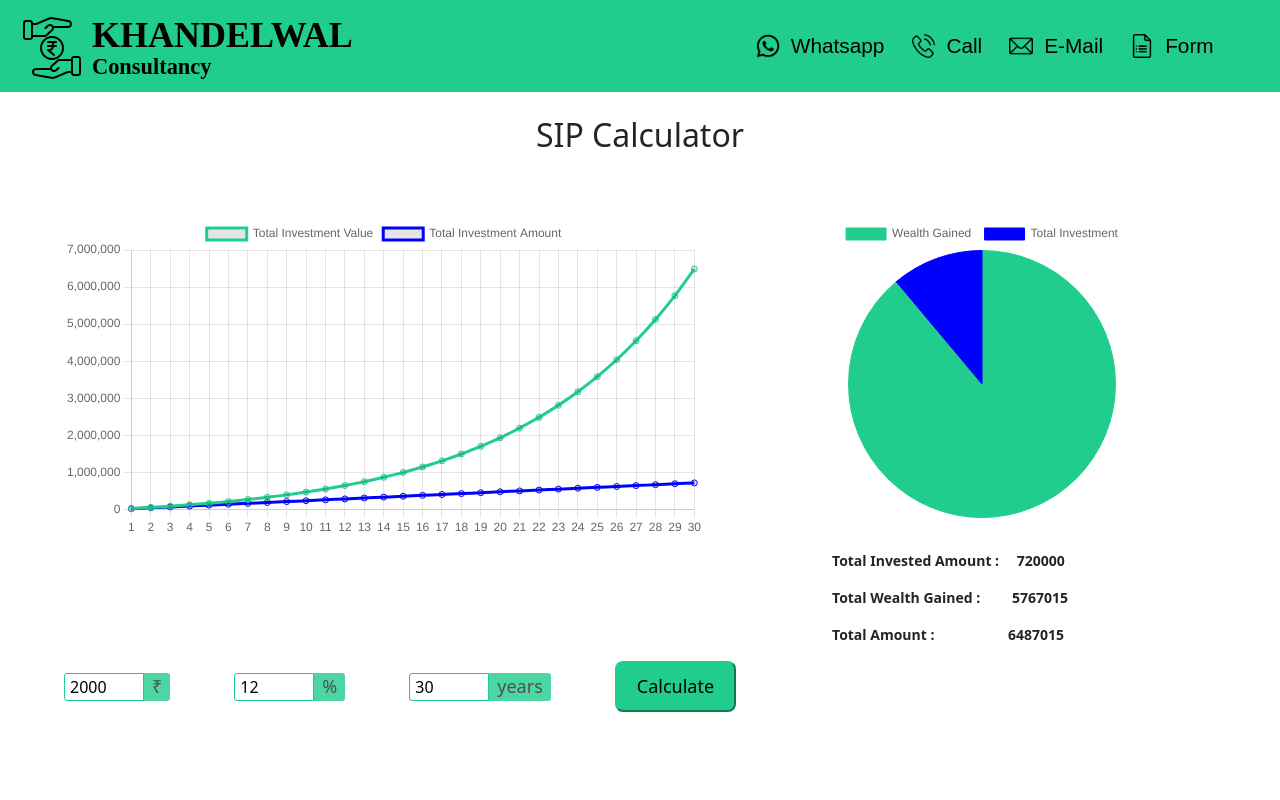
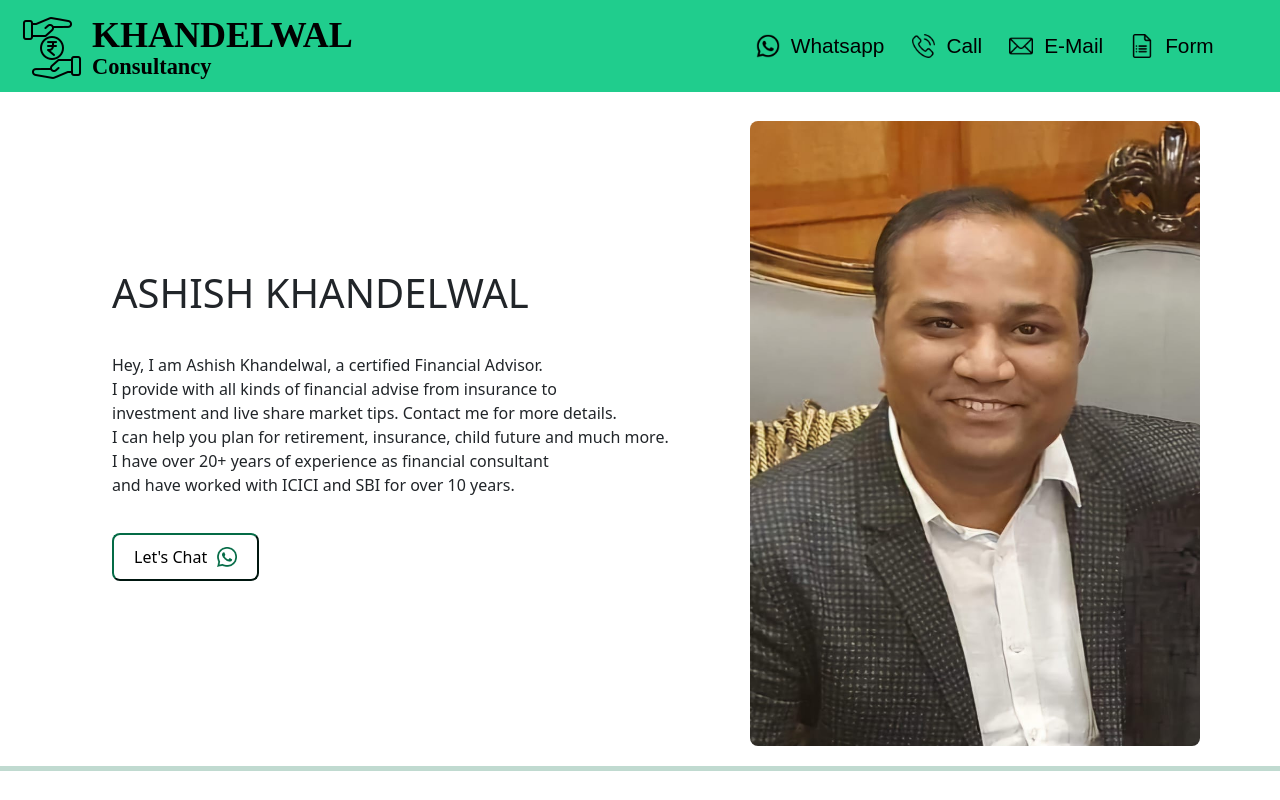
Before and after one commit to ashk29/ashk-financial-consultant, a React (Create React App) app: page / in a window 1280 px wide. Shown: the top 800 px of the page. Built offline with nearby package versions, Linux system fonts and the light colour scheme.

Commit message:
Complete SIP calculator

```diff
--- a/src/App.js
+++ b/src/App.js
@@ -1,24 +1,17 @@
 import React from "react";
 import "./App.css";
-import IntroPage from "./components/IntroPage";
-import OfferPage from "./components/OfferPage";
-import WhyPage from "./components/WhyPage";
-import Videos from "./components/VideoPage";
-import Navbar from "./components/Navbar";
-import Questions from "./components/Questions";
-import SipCalculator from "./components/sip_calc/SipCalculator";
+import HomePage from "./pages/HomePage";
+import SipCalc from "./pages/SipCalc";
+import { HashRouter, Route, Router, Routes } from "react-router-dom";
 
 function App() {
   return (
-    <>
-      <Navbar />
-      <SipCalculator />
-      <IntroPage />
-      <Questions />
-      <OfferPage />
-      <WhyPage />
-      <Videos />
-    </>
+    <HashRouter>
+      <Routes>
+        <Route path="/" element={<HomePage />} />
+        <Route path="/sip-calculator" element={<SipCalc />} />
+      </Routes>
+    </HashRouter>
   );
 }
 
--- a/src/components/Questions.js
+++ b/src/components/Questions.js
@@ -1,7 +1,12 @@
 import React from "react";
 import "./Questions.css";
+import { useNavigate } from "react-router-dom";
 
 export default function Questions() {
+  const navigate = useNavigate();
+  const handleNavigate = () => {
+    navigate("/sip-calculator");
+  };
   return (
     <>
       <hr className="page-line"></hr>
@@ -9,14 +14,19 @@ export default function Questions() {
       <div className="questions-page-container">
         <div className="question">
           <img src="images/how-much-sip.png" className="question-img"></img>
-          <button className="question-btn">SIP Calculator</button>
+          <button className="question-btn" onClick={handleNavigate}>
+            SIP Calculator
+          </button>
         </div>
         <div className="question">
           <img
             src="images/are-you-protected.png"
             className="question-img"
           ></img>
-          <a href="https://lisalesbuddy.adityabirlacapital.com/abslitools/financialprotectiontool/financialprotection.html?advisor_code=1624464133686&need_id=1624526620665&link_code=1725711361937" target="_blank">
+          <a
+            href="https://lisalesbuddy.adityabirlacapital.com/abslitools/financialprotectiontool/financialprotection.html?advisor_code=1624464133686&need_id=1624526620665&link_code=1725711361937"
+            target="_blank"
+          >
             <button className="question-btn"> Check Protection Score</button>
           </a>
         </div>
--- a/src/components/sip_calc/SipCalculator.css
+++ b/src/components/sip_calc/SipCalculator.css
@@ -1,5 +1,6 @@
 .sip-calculator-container {
   margin-top: 100px;
+  margin-bottom: 100px;
 }
 
 .sip-chart {
@@ -47,10 +48,7 @@ input[type="number"]::-webkit-inner-spin-button {
 
 .sign{
   background-color: #20cd8d;
-  /* width: 30px; */
   height: 28px;
-  align-items: center;
-  /* padding: 1px; */
   padding-left: 8px;
   padding-right: 8px;
   border-top-right-radius: 3px;
--- /dev/null
+++ b/src/pages/HomePage.js
@@ -0,0 +1,20 @@
+import React from "react";
+import Navbar from "../components/Navbar";
+import IntroPage from "../components/IntroPage";
+import Questions from "../components/Questions";
+import OfferPage from "../components/OfferPage";
+import WhyPage from "../components/WhyPage";
+import Videos from "../components/VideoPage";
+
+export default function HomePage() {
+  return (
+    <>
+      <Navbar />
+      <IntroPage />
+      <Questions />
+      <OfferPage />
+      <WhyPage />
+      <Videos />
+    </>
+  );
+}
--- /dev/null
+++ b/src/pages/SipCalc.js
@@ -0,0 +1,14 @@
+import React from "react";
+import SipCalculator from "../components/sip_calc/SipCalculatorPage";
+import Navbar from "../components/Navbar";
+
+function SipCalc() {
+  return (
+    <>
+      <Navbar />
+      <SipCalculator />
+    </>
+  );
+}
+
+export default SipCalc;
```
Also changed, not shown: src/components/sip_calc/SipCalculatorPage.js (renamed from src/components/sip_calc/SipCalculator.js).
